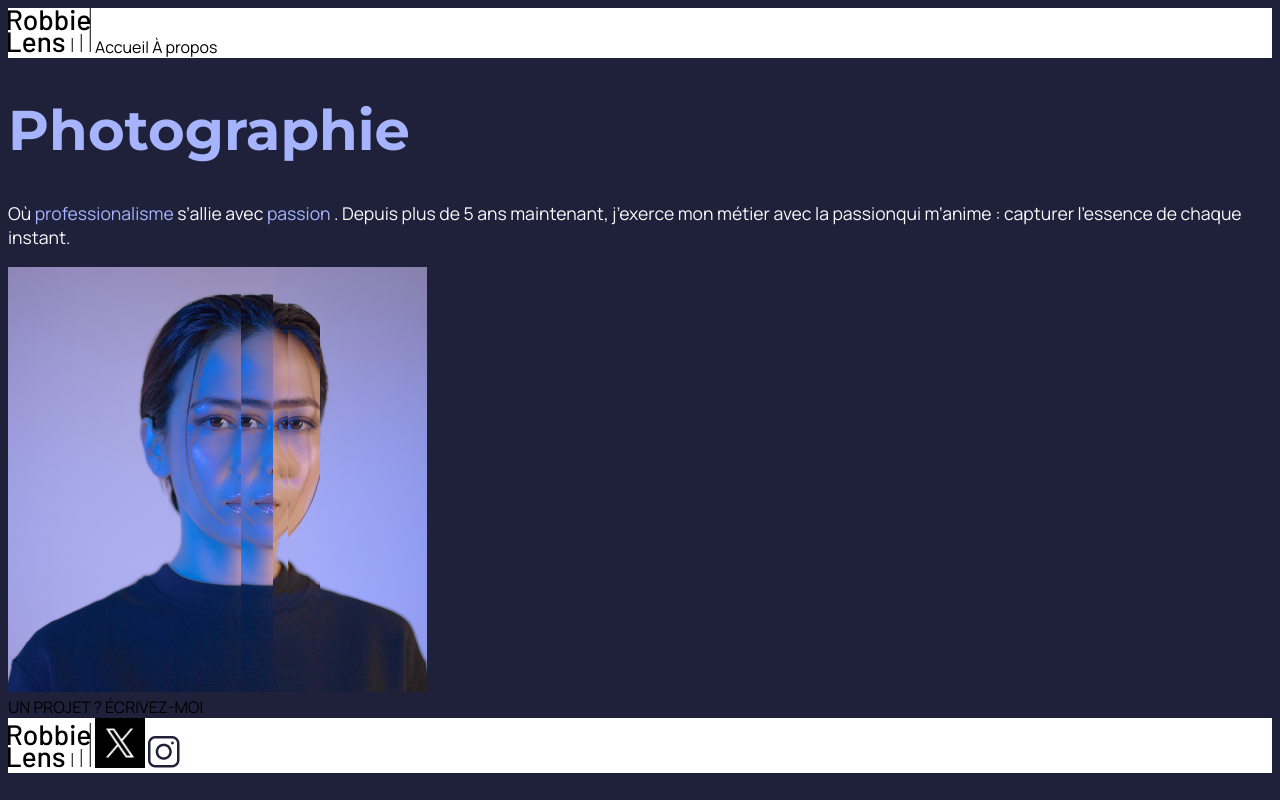
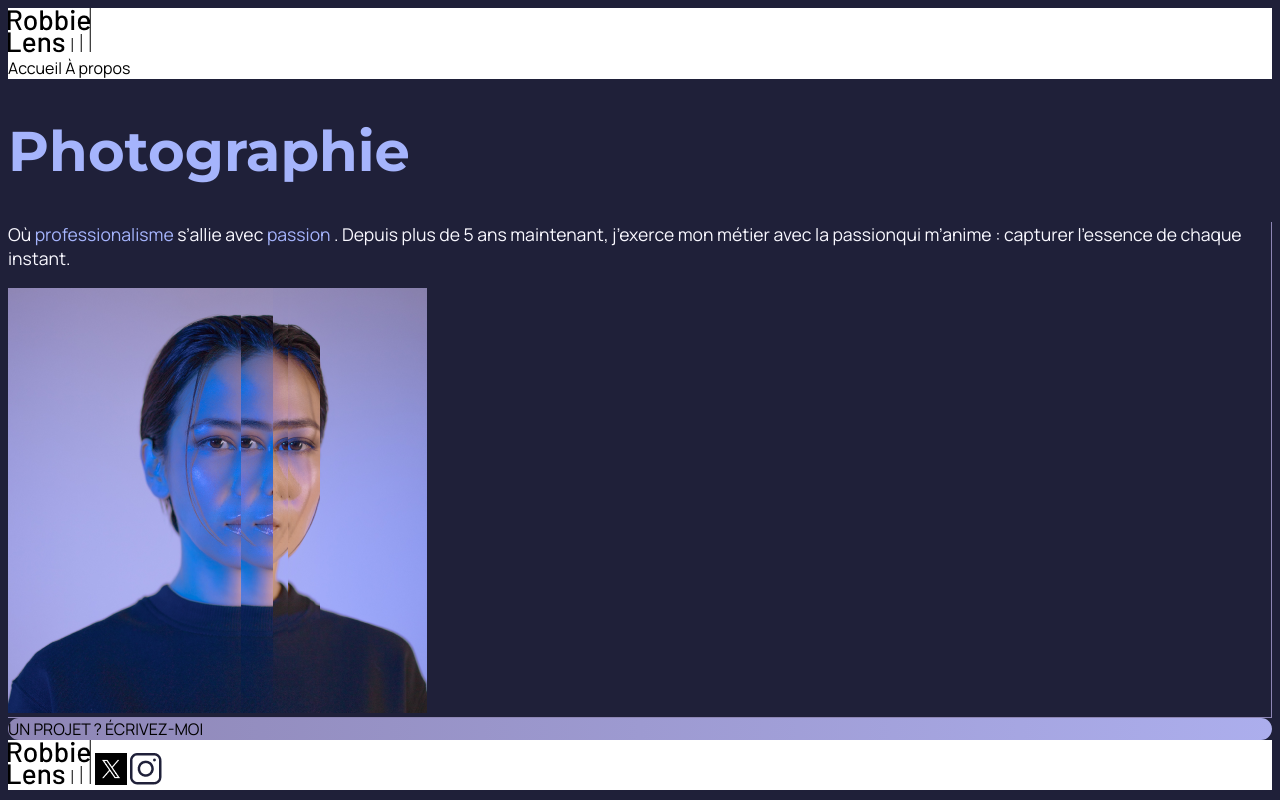
Before and after one commit to en0-mrn/Robbie-Lens, a plain HTML site: page index.html in a window 1280 px wide. Drawn offline with Linux system fonts and the light colour scheme.

Commit message:
add some css and format document formated

```diff
--- a/index.html
+++ b/index.html
@@ -7,16 +7,22 @@
     <link rel="stylesheet" href="style.css">
     <link rel="preconnect" href="https://fonts.googleapis.com">
     <link rel="preconnect" href="https://fonts.gstatic.com" crossorigin>
-    <link href="https://fonts.googleapis.com/css2?family=Montserrat:ital,wght@0,100..900;1,100..900&display=swap" rel="stylesheet">
+    <link href="https://fonts.googleapis.com/css2?family=Montserrat:ital,wght@0,100..900;1,100..900&display=swap"
+        rel="stylesheet">
     <link rel="preconnect" href="https://fonts.googleapis.com">
     <link rel="preconnect" href="https://fonts.gstatic.com" crossorigin>
-    <link href="https://fonts.googleapis.com/css2?family=Manrope:wght@200..800&family=Montserrat:ital,wght@0,100..900;1,100..900&display=swap" rel="stylesheet">
+    <link
+        href="https://fonts.googleapis.com/css2?family=Manrope:wght@200..800&family=Montserrat:ital,wght@0,100..900;1,100..900&display=swap"
+        rel="stylesheet">
 </head>
 
 <body>
+
+    <div class="link">
+        <div class="entete-pieddepage">
+            <img src="logo.png" alt="Logo Robbie Lens">
+        </div>
         <div class="link-page">
-    <div class="link">
-        <img src="logo.png" alt="Logo Robbie Lens">
             <a href="index.html">
                 Accueil
             </a>
@@ -28,20 +34,21 @@
     <h1>Photographie</h1>
     <div class="text">
         <p>
-        Où <em class="blue-text"> professionalisme </em> s’allie avec <em class="blue-text"> passion </em> . Depuis plus de 5 ans maintenant,
+            Où <em class="blue-text"> professionalisme </em> s’allie avec <em class="blue-text"> passion </em> . Depuis
+            plus de 5 ans maintenant,
             j’exerce mon métier avec la passionqui m’anime : capturer l’essence de chaque
             instant.
         </p>
         <img src="robbie-lens.png" alt="Portrait de la photographe Robbie Lens">
     </div>
-    <div>
+    <div class="question">
         <a href="">UN PROJET ? ÉCRIVEZ-MOI</a>
     </div>
     <div class="link-page"></div>
-    <div class="link">
+    <div class="link entete-pieddepage">
         <img src="logo.png" alt="Logo Robbie Lens">
         <a target="_blank" href="https://twitter.com/">
-            <img src="x.png" alt="Logo Twitter" width="50px">
+            <img src="x.png" alt="Logo Twitter" width="32px">
         </a>
         <a target="_blank" href="https://www.instagram.com/">
             <img src="instagram.png" alt="Logo Instagram">
@@ -49,4 +56,5 @@
     </div>
     </div>
 </body>
+
 </html>
--- a/style.css
+++ b/style.css
@@ -1,37 +1,72 @@
-a{
+a {
     color: black;
 }
-.blue-text{
+
+.blue-text {
     color: #A5B4FC;
     font-style: normal;
 }
+
 h1 {
     font-family: "Montserrat", sans-serif;
     font-size: 3.5em;
     color: #A5B4FC;
 }
-p{
+
+p {
     font-family: "Manrope", sans-serif;
     font-size: 1.1em;
 }
-ul{
+
+ul {
     font-family: "Manrope", sans-serif;
     font-size: 1em;
 }
-a{
+
+a {
     font-family: "Manrope", sans-serif;
     font-size: 1em;
     text-decoration: none;
 }
-.link{
+
+.link {
     background-color: white;
 }
-body{
-    background-color:#1F2039 ;
+
+body {
+    background-color: #1F2039;
 }
-.link-page{
+
+.link-page {
     color: #242424;
 }
-.text{
+
+.text {
     color: #F9F8FF;
 }
+
+.question {
+    background: linear-gradient(90deg, #8E86B5, #ACAEED);
+    font-family: "Manrope", sans-serif;
+    color: white;
+}
+
+.question {
+    border-radius: 50px;
+}
+
+.text {
+    border-right: 1px solid #8e86b5;
+    border-bottom: 1px solid #8e86b5;
+}
+
+.link-page:hover {
+    text-decoration: underline;
+}
+
+.question:hover {
+    background: linear-gradient(90deg, #696484, #8788BA);
+}
+.entete-pieddepage:hover{
+    opacity: 0.5;
+}
```
Also changed, not shown: a-propos.html (+7 -4 lines). Lines whose indentation alone changed are shown as unchanged.
